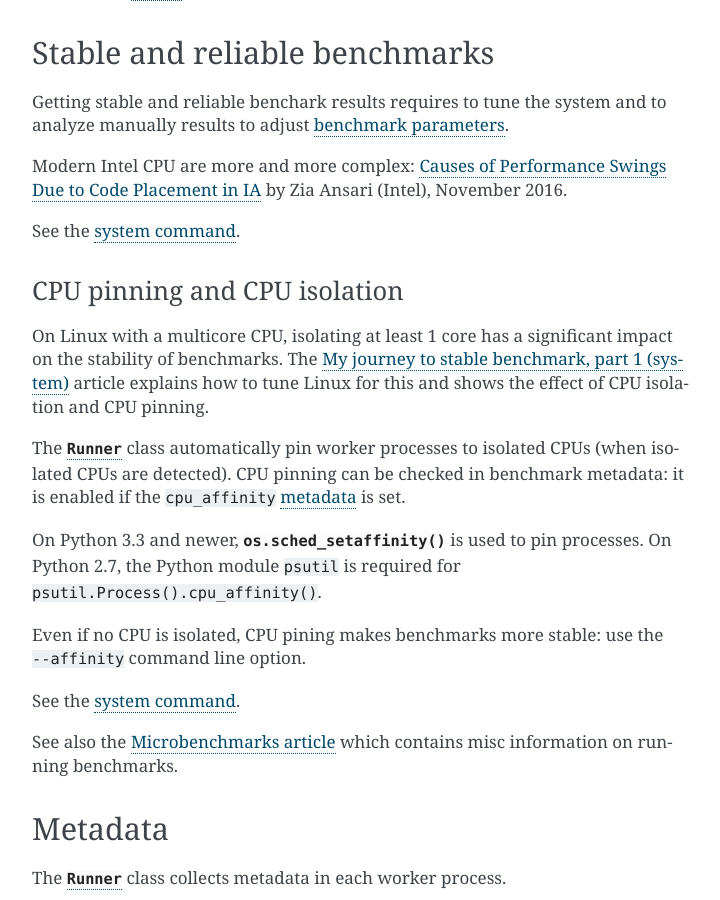
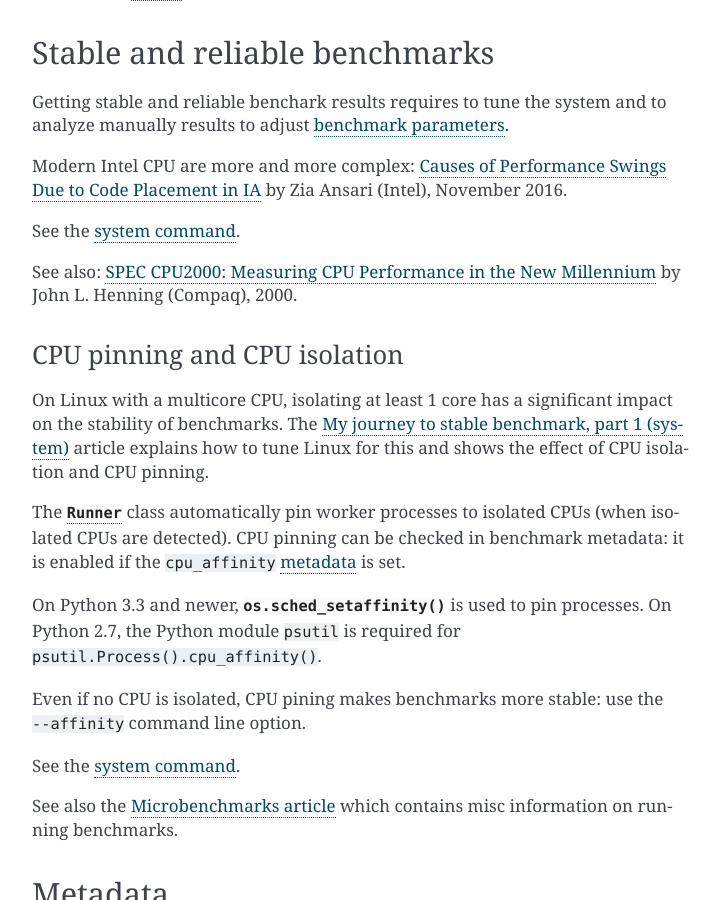
Before and after one commit to psf/pyperf, a Sphinx documentation site: the page built from doc/perf.rst, in a window 1280 px wide and 900 px high, scrolled down 3706 px. Shown: the whole window, without its empty margins (388-1108 px from the left). Built offline with Sphinx 7.4.7, drawn with Linux system fonts in a browser that asks for light colours.

Commit message:
doc: SPEC CPU2000 article

```diff
--- a/doc/perf.rst
+++ b/doc/perf.rst
@@ -208,6 +208,10 @@ by Zia Ansari (Intel), November 2016.
 
 See the :ref:`system command <system_cmd>`.
 
+See also: `SPEC CPU2000: Measuring CPU Performance in the New Millennium
+<https://open.spec.org/cpu2000/papers/COMPUTER_200007.JLH.pdf>`_ by John L.
+Henning (Compaq), 2000.
+
 
 .. _pin-cpu:
 
```
